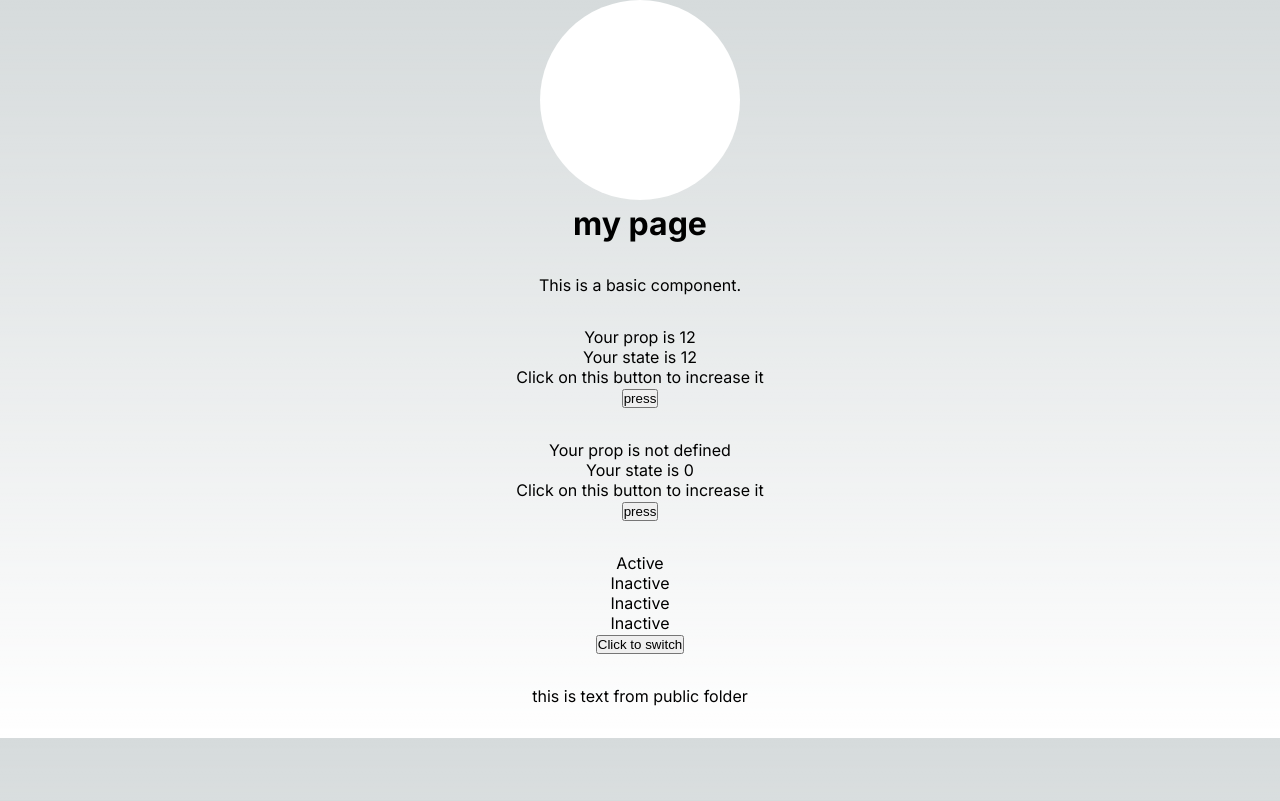
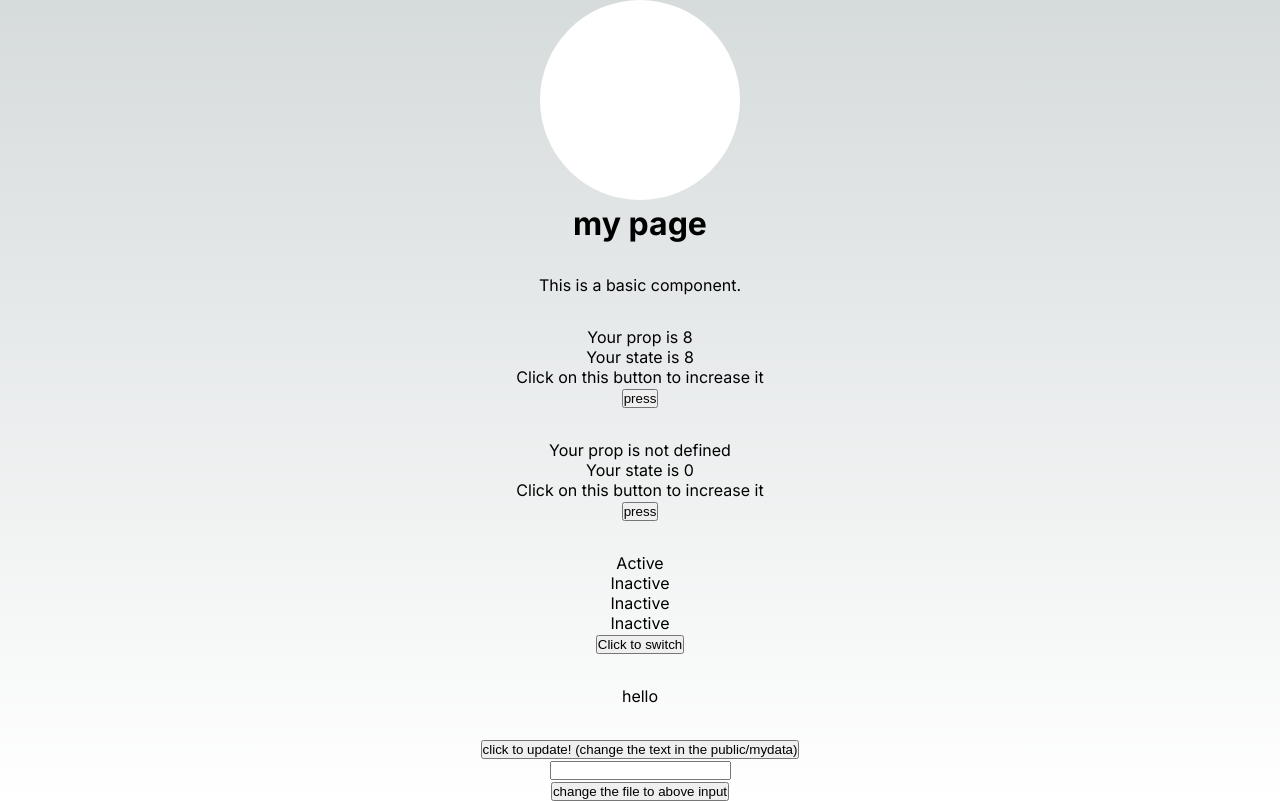
Before and after one commit to VadimKht/nextjs_test, a Next.js app: page / in a window 1280 px wide. Built offline with nearby package versions, Linux system fonts and the light colour scheme.

Commit message:
added backend on reading and writing the file

```diff
--- a/public/mydata.json
+++ b/public/mydata.json
@@ -1,3 +1 @@
-{
-	"content": "this is text from public folder"
-}
+{"content": "hello"}
--- /dev/null
+++ b/src/app/api/GetText/route.ts
@@ -0,0 +1,7 @@
+import { promises as fs } from "fs"
+export const dynamic = 'force-dynamic' // defaults to auto
+export async function GET(request: Request) {
+    const file = await fs.readFile(process.cwd() + '/public/mydata.json', 'utf8');
+	const data = JSON.parse(file);
+    return Response.json({message:data.content});
+}
--- /dev/null
+++ b/src/app/api/SetText/route.ts
@@ -0,0 +1,9 @@
+import { promises as fs } from "fs"
+export const dynamic = 'force-dynamic' // defaults to auto
+export async function POST(request: Request) {
+    var text:string = "";
+    await request.json().then(a=>text = a.content.toString());
+    // the thing done below is very silly and allows user to hack it by typing  " and breaking the server. very funny, can be fixed with base64 encoding
+    await fs.writeFile(process.cwd() + '/public/mydata.json', '{"content": "' + text + '"}');
+    return Response.json({message:"success!"});
+}
--- a/src/app/page.tsx
+++ b/src/app/page.tsx
@@ -18,7 +18,7 @@ export default function Home() {
 				<MyComponent />
 				{/*Component that has both props and states. myProp sets up the starting value for state.
 					If myProp is not defined then the state is assigned to 0*/}
-				<MyComponentWithStates myProp={12} />
+				<MyComponentWithStates myProp={8} />
 				<MyComponentWithStates />
 
 				{/* Shared state */}
--- a/src/components/myComponentReadFS.tsx
+++ b/src/components/myComponentReadFS.tsx
@@ -1,14 +1,34 @@
-"use server"
+'use client'
 import React from "react";
-import { promises as fs } from "fs"
+import { useState } from 'react';
 import styles from "../app/page.module.css"
 
-// very useful https://vercel.com/guides/loading-static-file-nextjs-api-route
-export default async function myComponentReadFS() {
-	const file = await fs.readFile(process.cwd() + '/public/mydata.json', 'utf8');
-	const data = JSON.parse(file);
-
+export default function myComponentReadFS() {
+	const [data, setData] = useState("nothing");
+	const [input, setInput] = useState("");
+	fetch("http://localhost:3000/api/GetText").then(a=>a.json().then(b=>setData(b.message.toString())));
+	function sendAPICallGET(){
+		fetch("http://localhost:3000/api/GetText").then(a=>a.json().then(b=>setData(b.message.toString())));
+	}
+	async function sendAPICallPOST(){
+		await fetch('http://localhost:3000/api/SetText/', {
+		method: "POST",
+		mode: "cors",
+		headers: {
+      		"Content-Type": "application/json",
+		},
+		body: JSON.stringify({content: input}),
+		});
+	}
+	function handleChange(e: any){
+		setInput(e.target.value);
+	}
 	return(
-	<p className={styles.component}>{data.content}</p>
+		<>
+		<p className={styles.component}>{data}</p>
+		<button onClick={sendAPICallGET}>click to update! (change the text in the public/mydata)</button><br/>
+		<input onChange={handleChange}/> <br/>
+		<button onClick={sendAPICallPOST}>change the file to above input</button>
+		</>
 	)
 }
```
